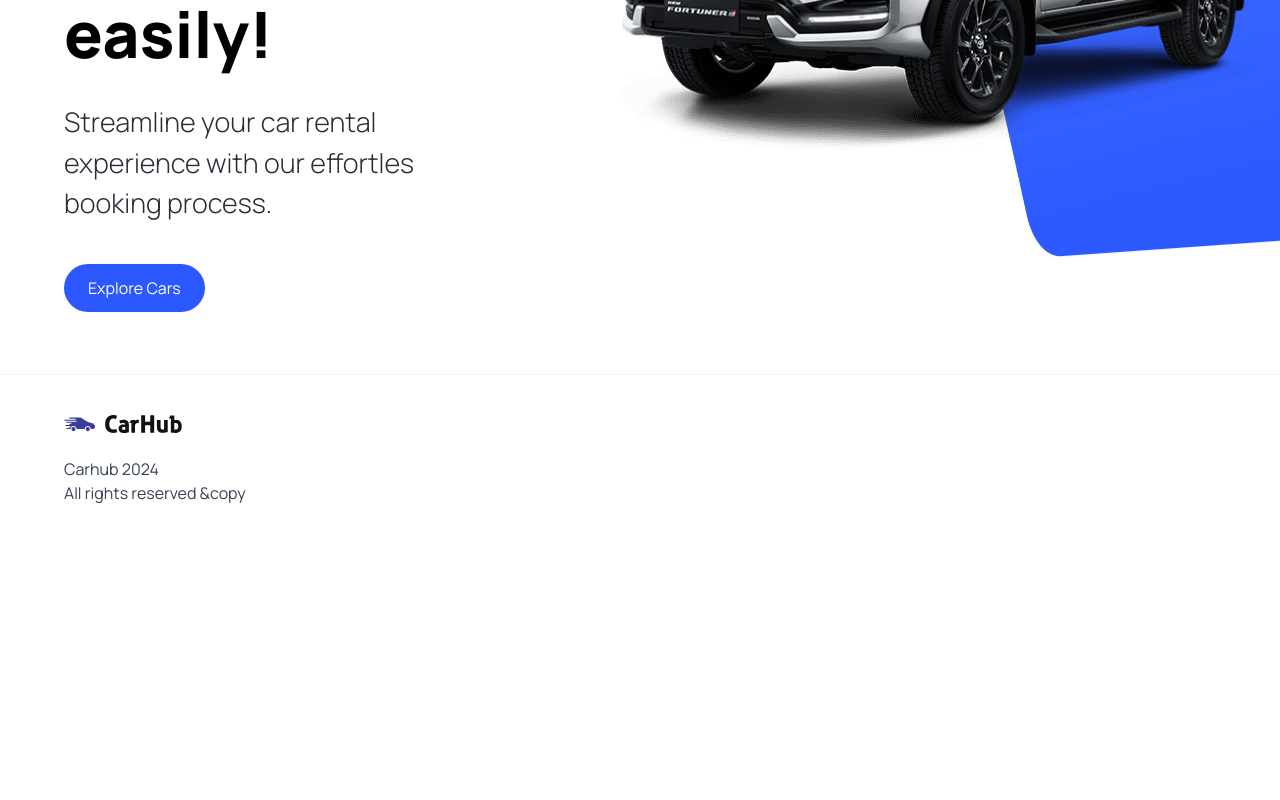
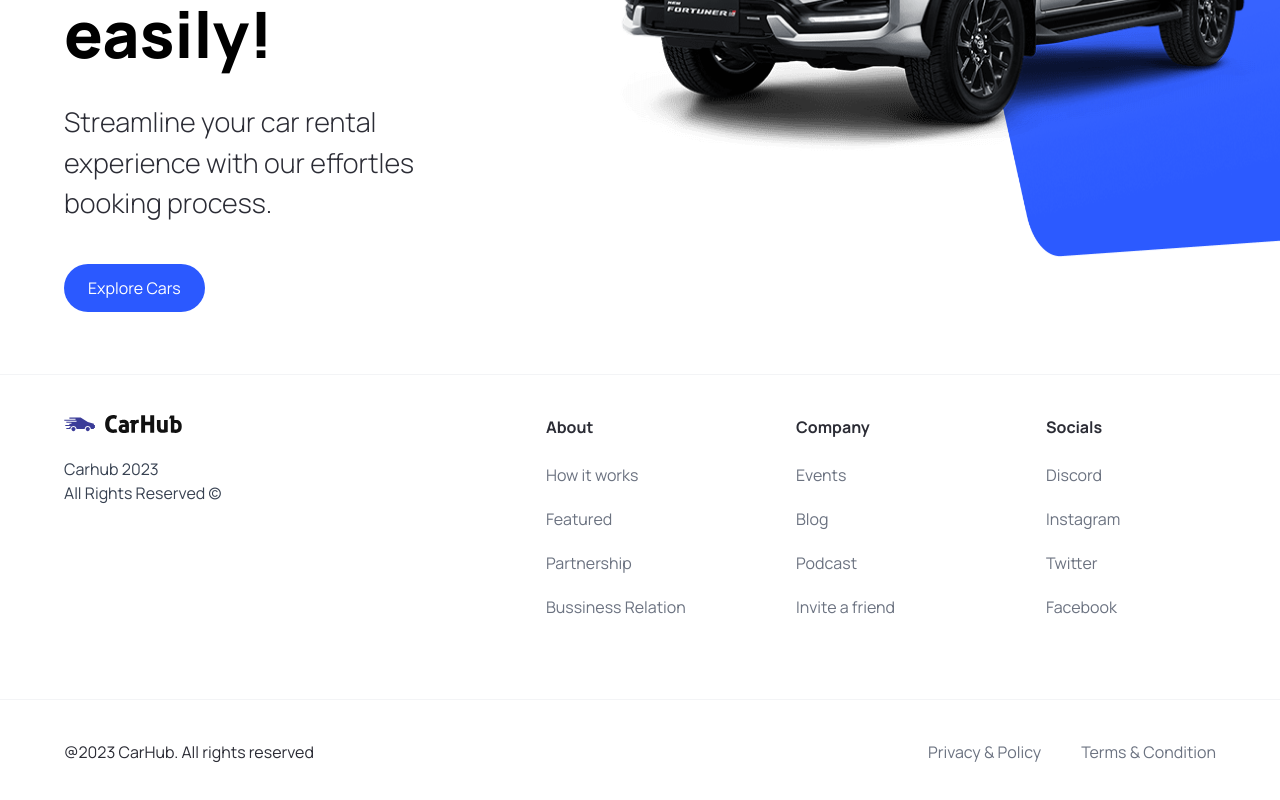
Before and after one commit to GrzegorzKopacki/CarsApp, a Next.js app: page / in a window 1280 px wide. Shown: the part 446-1246 px from the top of the page. Before the commit the page ends 991 px from the top, so only its background shows below. Built offline with nearby package versions, Linux system fonts and the light colour scheme.

Commit message:
created footer component

```diff
--- a/components/Footer.tsx
+++ b/components/Footer.tsx
@@ -1,9 +1,10 @@
 import Image from "next/image";
 import Link from "next/link";
+import { footerLinks } from "@/constants";
 
 export function Footer() {
 	return (
-		<footer className="flex flex-col text-black-100 mt-5 border-t border-gray-100">
+		<footer className="flex flex-col text-black-100  mt-5 border-t border-gray-100">
 			<div className="flex max-md:flex-col flex-wrap justify-between gap-5 sm:px-16 px-6 py-10">
 				<div className="flex flex-col justify-start items-start gap-6">
 					<Image
@@ -14,13 +15,42 @@
 						className="object-contain"
 					/>
 					<p className="text-base text-gray-700">
-						Carhub 2024 <br />
-						All rights reserved &copy
+						Carhub 2023 <br />
+						All Rights Reserved &copy;
 					</p>
 				</div>
+
 				<div className="footer__links">
+					{footerLinks.map((item) => (
+						<div key={item.title} className="footer__link">
+							<h3 className="font-bold">{item.title}</h3>
+							<div className="flex flex-col gap-5">
+								{item.links.map((link) => (
+									<Link
+										key={link.title}
+										href={link.url}
+										className="text-gray-500"
+									>
+										{link.title}
+									</Link>
+								))}
+							</div>
+						</div>
+					))}
+				</div>
+			</div>
 
-                </div>
+			<div className="flex justify-between items-center flex-wrap mt-10 border-t border-gray-100 sm:px-16 px-6 py-10">
+				<p>@2023 CarHub. All rights reserved</p>
+
+				<div className="footer__copyrights-link">
+					<Link href="/" className="text-gray-500">
+						Privacy & Policy
+					</Link>
+					<Link href="/" className="text-gray-500">
+						Terms & Condition
+					</Link>
+				</div>
 			</div>
 		</footer>
 	);
--- a/components/Navbar.tsx
+++ b/components/Navbar.tsx
@@ -5,19 +5,20 @@
 
 export function Navbar() {
 	return (
-		<header className="w-full absolute z-10">
-			<nav className="max-w-[1440px] mx-auto flex justify-between items-center sm:px-16px px-6 py-4">
+		<header className="w-full  absolute z-10">
+			<nav className="max-w-[1440px] mx-auto flex justify-between items-center sm:px-16 px-6 py-4 bg-transparent">
 				<Link href="/" className="flex justify-center items-center">
 					<Image
 						src="/logo.svg"
-						alt="Car Hub logo"
+						alt="logo"
 						width={118}
 						height={18}
 						className="object-contain"
 					/>
 				</Link>
+
 				<CustomButton
-					title="Sign In"
+					title="Sign in"
 					btnType="button"
 					containerStyles="text-primary-blue rounded-full bg-white min-w-[130px]"
 				/>
--- a/constants/index.ts
+++ b/constants/index.ts
@@ -0,0 +1,101 @@
+export const manufacturers = [
+	"Acura",
+	"Alfa Romeo",
+	"Aston Martin",
+	"Audi",
+	"Bentley",
+	"BMW",
+	"Buick",
+	"Cadillac",
+	"Chevrolet",
+	"Chrysler",
+	"Citroen",
+	"Dodge",
+	"Ferrari",
+	"Fiat",
+	"Ford",
+	"GMC",
+	"Honda",
+	"Hyundai",
+	"Infiniti",
+	"Jaguar",
+	"Jeep",
+	"Kia",
+	"Lamborghini",
+	"Land Rover",
+	"Lexus",
+	"Lincoln",
+	"Maserati",
+	"Mazda",
+	"McLaren",
+	"Mercedes-Benz",
+	"MINI",
+	"Mitsubishi",
+	"Nissan",
+	"Porsche",
+	"Ram",
+	"Rolls-Royce",
+	"Subaru",
+	"Tesla",
+	"Toyota",
+	"Volkswagen",
+	"Volvo",
+];
+
+export const yearsOfProduction = [
+	{ title: "Year", value: "" },
+	{ title: "2015", value: "2015" },
+	{ title: "2016", value: "2016" },
+	{ title: "2017", value: "2017" },
+	{ title: "2018", value: "2018" },
+	{ title: "2019", value: "2019" },
+	{ title: "2020", value: "2020" },
+	{ title: "2021", value: "2021" },
+	{ title: "2022", value: "2022" },
+	{ title: "2023", value: "2023" },
+];
+
+export const fuels = [
+	{
+		title: "Fuel",
+		value: "",
+	},
+	{
+		title: "Gas",
+		value: "Gas",
+	},
+	{
+		title: "Electricity",
+		value: "Electricity",
+	},
+];
+
+export const footerLinks = [
+	{
+		title: "About",
+		links: [
+			{ title: "How it works", url: "/" },
+			{ title: "Featured", url: "/" },
+			{ title: "Partnership", url: "/" },
+			{ title: "Bussiness Relation", url: "/" },
+		],
+	},
+	{
+		title: "Company",
+		links: [
+			{ title: "Events", url: "/" },
+			{ title: "Blog", url: "/" },
+			{ title: "Podcast", url: "/" },
+			{ title: "Invite a friend", url: "/" },
+		],
+	},
+	{
+		title: "Socials",
+		links: [
+			{ title: "Discord", url: "/" },
+			{ title: "Instagram", url: "/" },
+			{ title: "Twitter", url: "/" },
+			{ title: "Facebook", url: "/" },
+		],
+	},
+];
```
